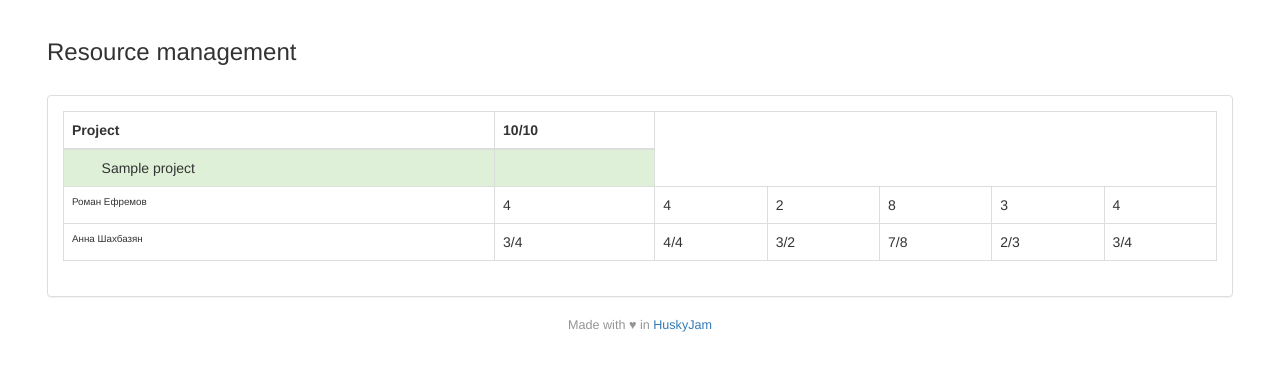
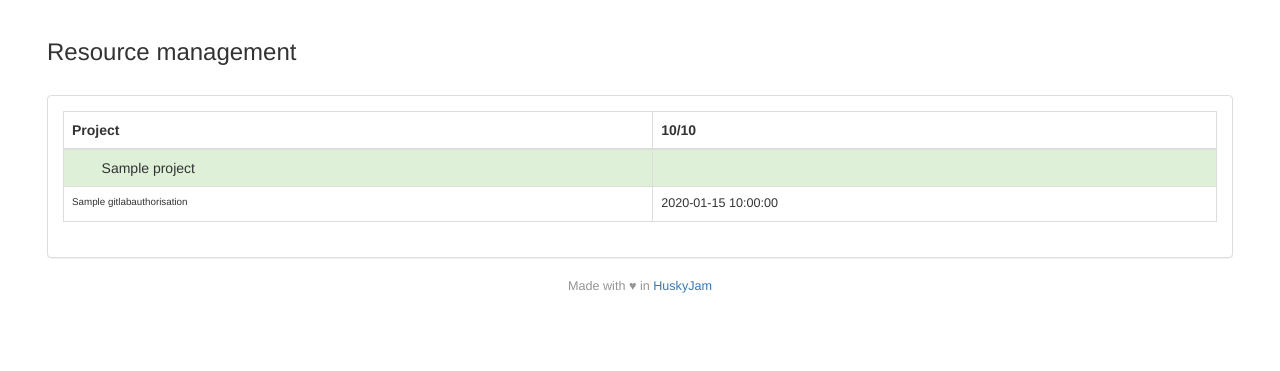
Before and after one commit to fedtf/guru, a Django app: template templates/HuskyJamGuru/resource_management.html in a window 1280 px wide. Shown: the part 51-422 px from the top of the page. Run offline with Django 3.2, Linux system fonts and the light colour scheme; the template is opened without the code that fills it: most values are stand-ins (such as "Sample title", 1, 10 or a date in 2020); some libraries are stand-ins or nearby versions; some web fonts are replaced.

Commit message:
Простейший Resource Management интерфейс с оценкой времени конца проекта исходя из первоначального плана

```diff
--- a/HuskyJamGuru/admin.py
+++ b/HuskyJamGuru/admin.py
@@ -4,7 +4,7 @@ from django.contrib.auth import get_user_model
 from django.core.exceptions import ObjectDoesNotExist
 
 from .models import Project, GitlabProject, UserToProjectAccess, GitlabAuthorisation, GitLabIssue, GitLabMilestone, \
-    GitLabBuild, GitLabMR, IssueTypeUpdate, PersonalDayWorkPlan, WorkTimeEvaluation
+    GitLabBuild, GitLabMR, IssueTypeUpdate, PersonalDayWorkPlan, WorkTimeEvaluation, IssueTimeSpentRecord
 
 
 class UserToProjectAccessForm(ModelForm):
@@ -44,3 +44,4 @@ admin.site.register(GitLabMR)
 admin.site.register(IssueTypeUpdate)
 admin.site.register(PersonalDayWorkPlan)
 admin.site.register(WorkTimeEvaluation)
+admin.site.register(IssueTimeSpentRecord)
--- /dev/null
+++ b/HuskyJamGuru/templatetags/project_users_work_time.py
@@ -0,0 +1,8 @@
+from django import template
+
+register = template.Library()
+
+
+@register.simple_tag
+def project_users_work_times(project, user, date):
+    return project.get_user_work_time(user, date)
--- a/HuskyJamGuru/views.py
+++ b/HuskyJamGuru/views.py
@@ -51,7 +51,7 @@ class ResourceManagementView(braces_views.LoginRequiredMixin, braces_views.Super
             last_date += datetime.timedelta(days=1)
         context['today'] = datetime.datetime.today().date()
         context['dates'] = dates
-        context['projects'] = Project.objects.all()
+        context['projects'] = Project.objects.filter(status='in-development').all()
         return context
 
 
--- a/templates/HuskyJamGuru/resource_management.html
+++ b/templates/HuskyJamGuru/resource_management.html
@@ -1,6 +1,7 @@
 {% extends 'base.html' %}
 {% load staticfiles %}
 {% load bootstrap3 %}
+{% load project_users_work_time %}
 
 {% block content %}
     <h3>Resource management</h3>
@@ -47,45 +48,41 @@
                                 {% if project.deadline_date == date %}
                                     <span class="glyphicon glyphicon-fire" aria-hidden="true"></span>
                                 {% endif %}
-                                {% if project.deadline_date == date %}
-                                    <span class="glyphicon glyphicon-equalizer" aria-hidden="true"></span>
-                                {% endif %}
+{#                                {% if project.deadline_date == date %}#}
+{#                                    <span class="glyphicon glyphicon-equalizer" aria-hidden="true"></span>#}
+{#                                {% endif %}#}
                             </td>
                         {% endfor %}
-                        {#                        <td></td>#}
-                        {#                        <td></td>#}
-                        {#                        <td></td>#}
-                        {#                        <td></td>#}
-                        {#                        <td>0%<br><span class="glyphicon glyphicon-play" aria-hidden="true"></span></td>#}
-                        {#                        <td>2% </td>#}
-                        {#                        <td></td>#}
-                        {#                        <td></td>#}
-                        {#                        <td>11%<br></be><span class="glyphicon glyphicon-equalizer" aria-hidden="true"></span></td>#}
-                        {#                        <td>13%</td>#}
-                        {#                        <td>14%<br><span class="glyphicon glyphicon-time" aria-hidden="true"></span></td>#}
-                        {#                        <td></td>#}
-                        {#                        <td><br><span class="glyphicon glyphicon-fire" aria-hidden="true"></span></td>#}
-
                     </tr>
+                    {% for developer in project.developers %}
+                        <tr>
+                            <td style="font-size: 0.7em; white-space: nowrap; ">{{ developer.gitlabauthorisation.name }}</td>
+                            {% for date in dates %}
+                                <td style="font-size: 0.9em; white-space: nowrap;">
+                                    {% project_users_work_times project developer date %}
+                                </td>
+                            {% endfor %}
+                        </tr>
+                    {% endfor %}
                 {% endfor %}
-                <tr>
-                    <td style="font-size: 0.7em; white-space: nowrap; ">Роман Ефремов</td>
-                    <td>4</td>
-                    <td>4</td>
-                    <td>2</td>
-                    <td>8</td>
-                    <td>3</td>
-                    <td>4</td>
-                </tr>
-                <tr>
-                    <td style="font-size: 0.7em; white-space: nowrap; ">Анна Шахбазян</td>
-                    <td>3/4</td>
-                    <td>4/4</td>
-                    <td>3/2</td>
-                    <td>7/8</td>
-                    <td>2/3</td>
-                    <td>3/4</td>
-                </tr>
+                {#                <tr>#}
+                {#                    <td style="font-size: 0.7em; white-space: nowrap; ">Роман Ефремов</td>#}
+                {#                    <td>4</td>#}
+                {#                    <td>4</td>#}
+                {#                    <td>2</td>#}
+                {#                    <td>8</td>#}
+                {#                    <td>3</td>#}
+                {#                    <td>4</td>#}
+                {#                </tr>#}
+                {#                <tr>#}
+                {#                    <td style="font-size: 0.7em; white-space: nowrap; ">Анна Шахбазян</td>#}
+                {#                    <td>3/4</td>#}
+                {#                    <td>4/4</td>#}
+                {#                    <td>3/2</td>#}
+                {#                    <td>7/8</td>#}
+                {#                    <td>2/3</td>#}
+                {#                    <td>3/4</td>#}
+                {#                </tr>#}
                 </tbody>
             </table>
         </div>
```
Also changed, not shown: HuskyJamGuru/models.py (+62 -21 lines).
